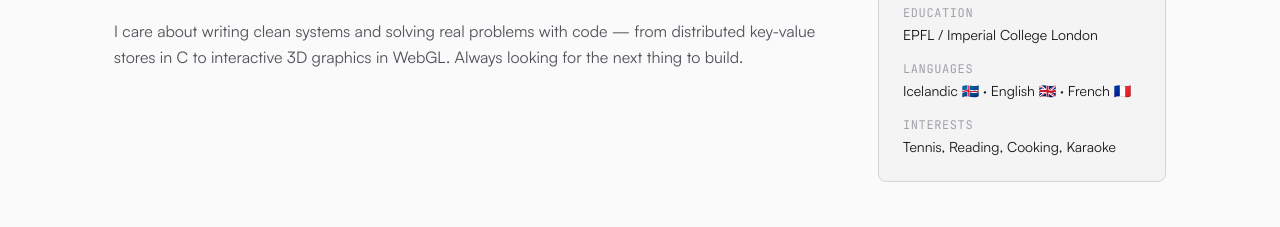
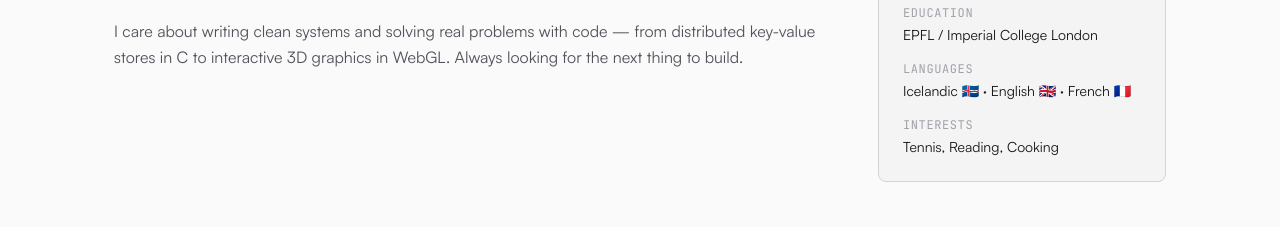
Before and after one commit to masterlexus/portfolio, a React (Vite) app: page / in a window 1280 px wide. Shown: the part 1120-1347 px from the top of the page. Built offline with nearby package versions, Linux system fonts and the light colour scheme.

Commit message:
remove karaoke
hehe

```diff
--- a/src/components/sections/About.tsx
+++ b/src/components/sections/About.tsx
@@ -8,7 +8,7 @@ const facts = [
   { label: 'Location', value: profile.location },
   { label: 'Education', value: 'EPFL / Imperial College London' },
   { label: 'Languages', value: 'Icelandic 🇮🇸 · English 🇬🇧 · French 🇫🇷' },
-  { label: 'Interests', value: 'Tennis, Reading, Cooking, Karaoke' },
+  { label: 'Interests', value: 'Tennis, Reading, Cooking' },
 ];
 
 export default function About() {
```
